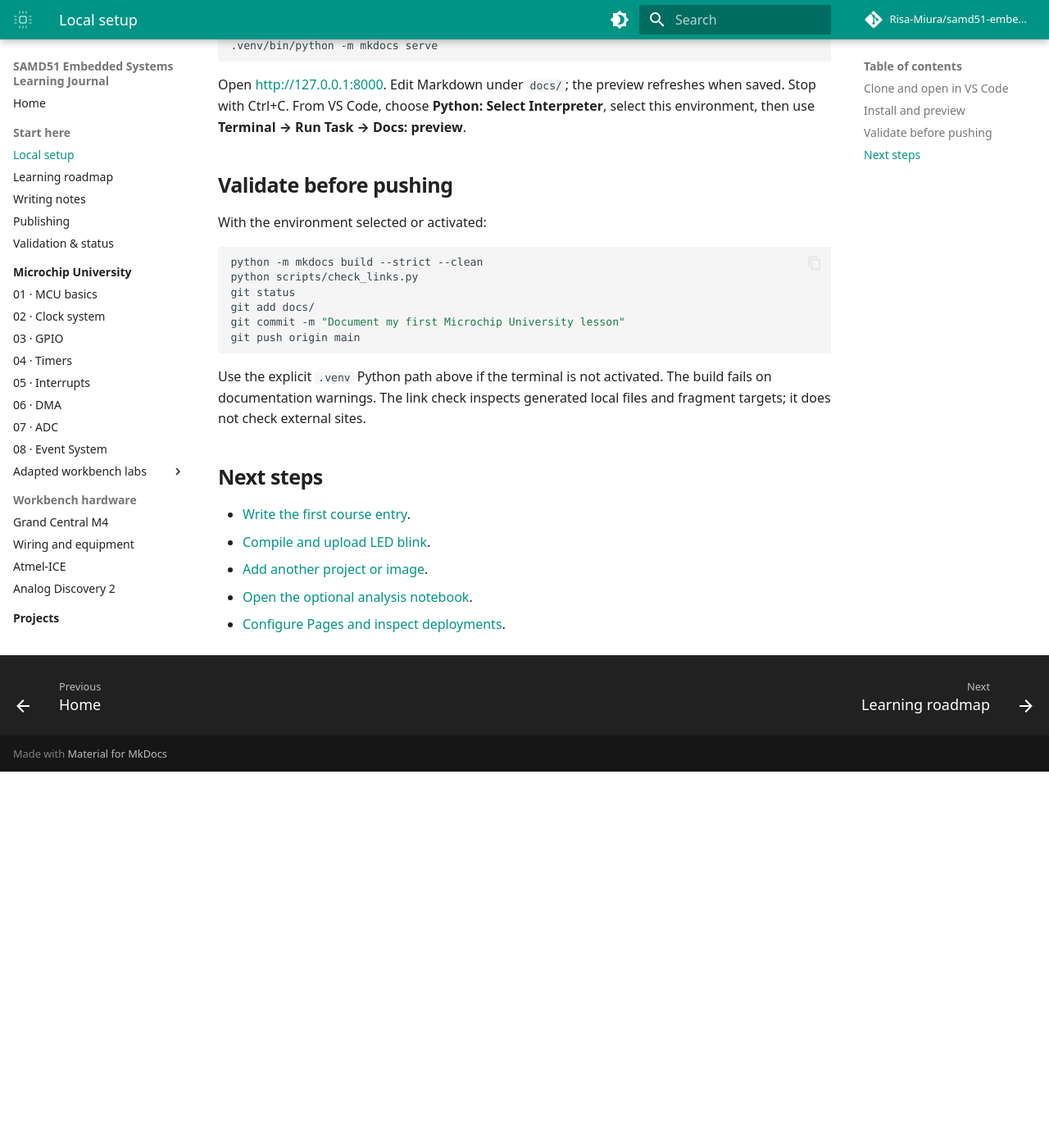
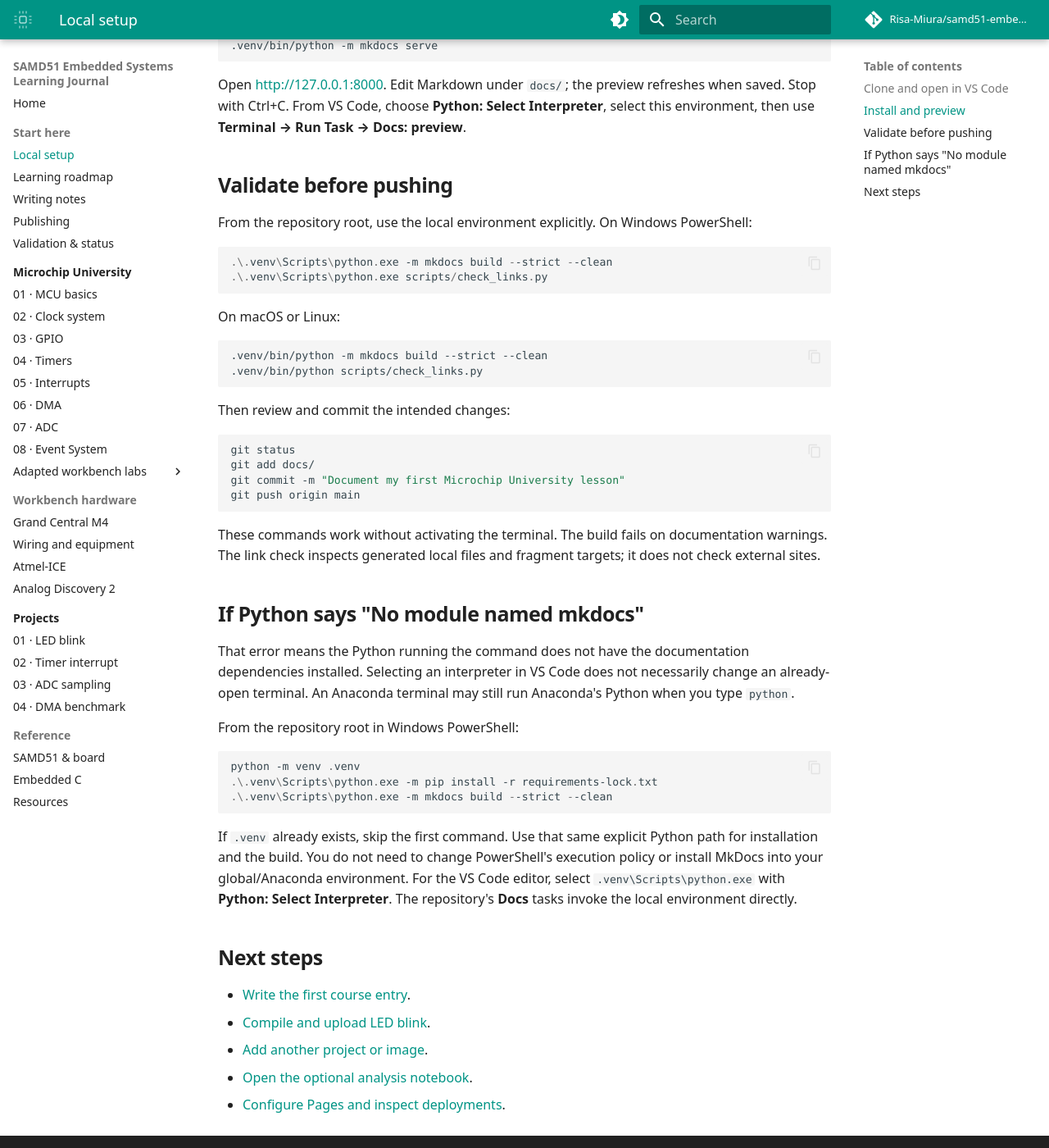
Before and after one commit to Risa-Miura/samd51-embedded-learning, an MkDocs documentation site: the page built from docs/getting-started.md, in a window 1280 px wide and 1400 px high, scrolled down 662 px. Shown: the whole window at 82% size. Built offline with MkDocs 1.6.1 and Material for MkDocs 9.7.7, drawn with Linux system fonts in a browser that asks for light colours; comment, search, counter and statistics services are not loaded; before the commit the page ends 1603 px from its top, so only the background shows below that.

Commit message:
Use the local Python environment for documentation setup and tasks

````diff
--- a/docs/getting-started.md
+++ b/docs/getting-started.md
@@ -33,18 +33,44 @@ Open [http://127.0.0.1:8000](http://127.0.0.1:8000). Edit Markdown under `docs/`
 
 ## Validate before pushing
 
-With the environment selected or activated:
+From the repository root, use the local environment explicitly. On Windows PowerShell:
+
+```powershell
+.\.venv\Scripts\python.exe -m mkdocs build --strict --clean
+.\.venv\Scripts\python.exe scripts/check_links.py
+```
+
+On macOS or Linux:
 
 ```sh
-python -m mkdocs build --strict --clean
-python scripts/check_links.py
+.venv/bin/python -m mkdocs build --strict --clean
+.venv/bin/python scripts/check_links.py
+```
+
+Then review and commit the intended changes:
+
+```sh
 git status
 git add docs/
 git commit -m "Document my first Microchip University lesson"
 git push origin main
 ```
 
-Use the explicit `.venv` Python path above if the terminal is not activated. The build fails on documentation warnings. The link check inspects generated local files and fragment targets; it does not check external sites.
+These commands work without activating the terminal. The build fails on documentation warnings. The link check inspects generated local files and fragment targets; it does not check external sites.
+
+## If Python says "No module named mkdocs"
+
+That error means the Python running the command does not have the documentation dependencies installed. Selecting an interpreter in VS Code does not necessarily change an already-open terminal. An Anaconda terminal may still run Anaconda's Python when you type `python`.
+
+From the repository root in Windows PowerShell:
+
+```powershell
+python -m venv .venv
+.\.venv\Scripts\python.exe -m pip install -r requirements-lock.txt
+.\.venv\Scripts\python.exe -m mkdocs build --strict --clean
+```
+
+If `.venv` already exists, skip the first command. Use that same explicit Python path for installation and the build. You do not need to change PowerShell's execution policy or install MkDocs into your global/Anaconda environment. For the VS Code editor, select `.venv\Scripts\python.exe` with **Python: Select Interpreter**. The repository's **Docs** tasks invoke the local environment directly.
 
 ## Next steps
 
````
Also changed, not shown: README.md (+1 -1 lines), docs/microchip-university/labs/workbench-setup.md (+7 -3 lines).
